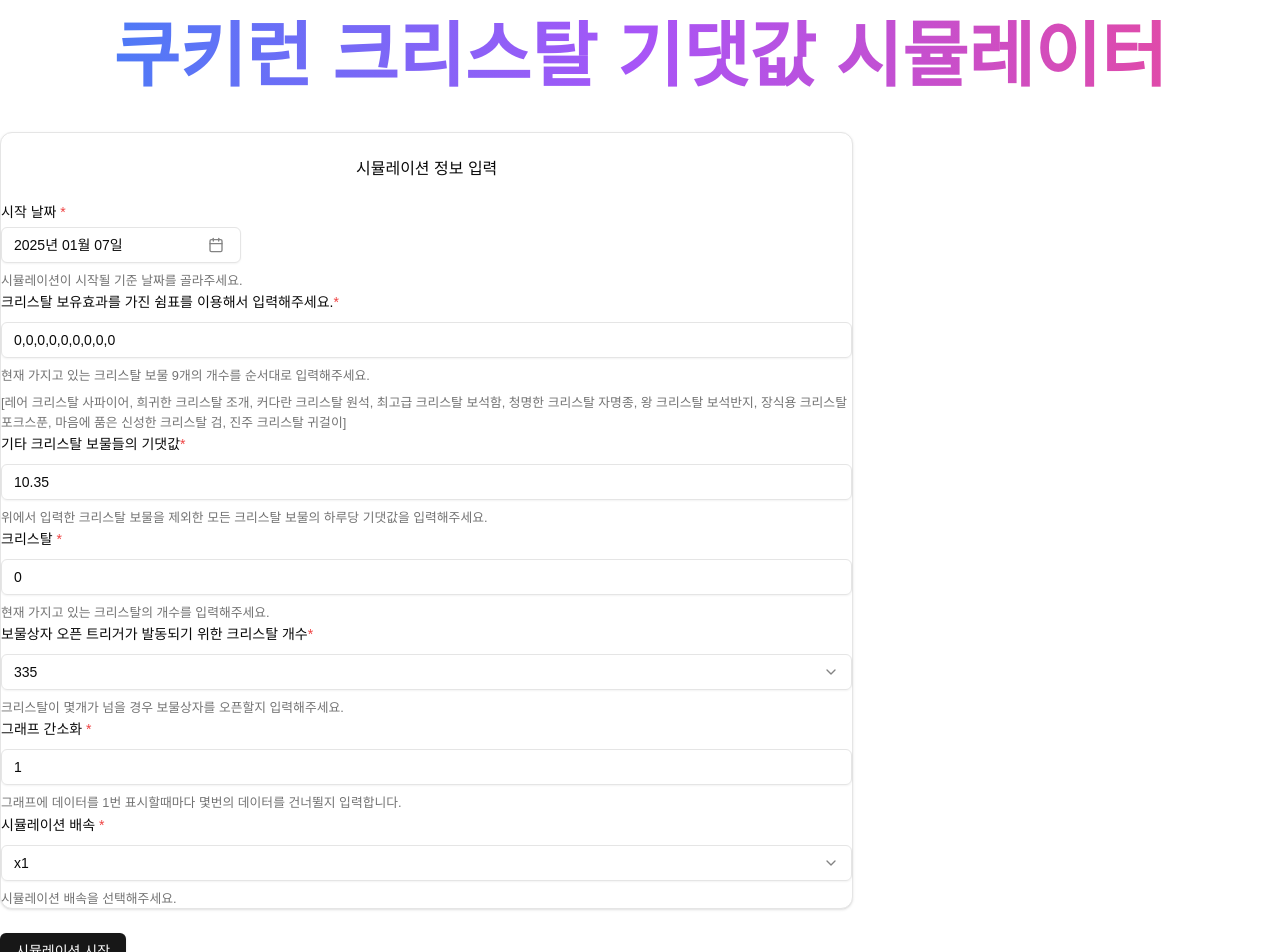
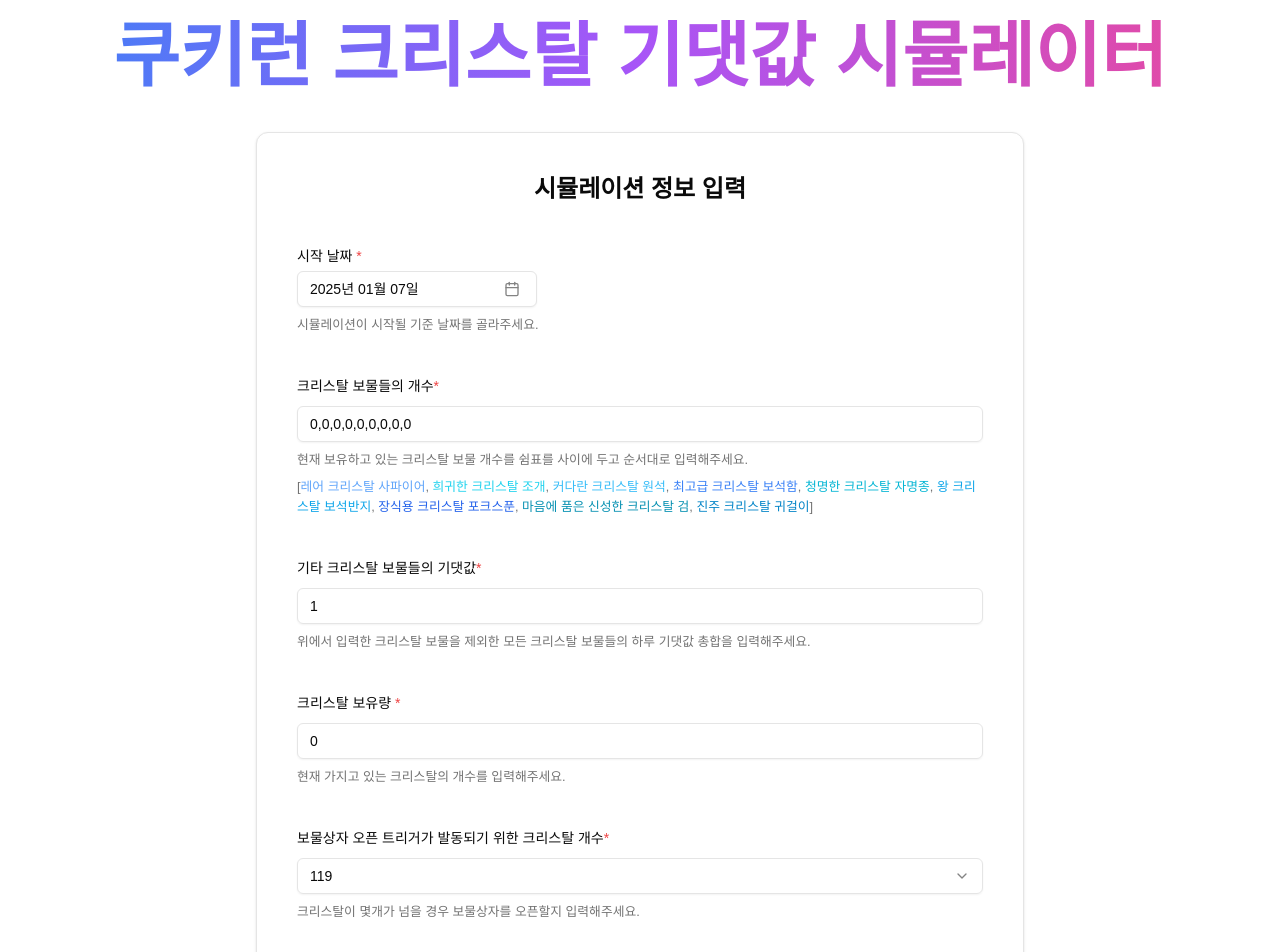
Before and after one commit to syki66/cookierun-crystal-simulator, a Next.js app: page /simulator/ready in a window 1280 px wide. Shown: the top 952 px of the page. Built offline with nearby package versions, Linux system fonts and the light colour scheme.

Commit message:
style: 시뮬레이터 준비 페이지 tailwind 적용, 문구 변경

```diff
--- a/app/page.tsx
+++ b/app/page.tsx
@@ -10,7 +10,9 @@ export default function Home() {
         </h1>
         <div>
           <Button className="inline">
-            <Link href="/simulator">쿠키런 보물 뽑기 시뮬레이터 바로가기</Link>
+            <Link href="/simulator/ready">
+              쿠키런 보물 뽑기 시뮬레이터 바로가기
+            </Link>
           </Button>
         </div>
         <div>
--- a/app/simulator/ready/page.tsx
+++ b/app/simulator/ready/page.tsx
@@ -95,8 +95,8 @@ export default function InputForm() {
       date: new Date(),
       currentCrystals: 0,
       crystals: '0,0,0,0,0,0,0,0,0',
-      defaultCrystal: '10.35',
-      threshold: '3',
+      defaultCrystal: '1',
+      threshold: '1',
       skip: 1,
       speed: '1',
     },
@@ -118,20 +118,28 @@ export default function InputForm() {
     );
   };
 
+  // 말 다듬고 커밋하기
   return (
+    <div className="max-w-screen-md mx-auto">
       <Form {...form}>
-      <form onSubmit={form.handleSubmit(onSubmit)} className="w-2/3 space-y-6">
-        <Card>
-          <CardHeader className="text-center">시뮬레이션 정보 입력</CardHeader>
+        <form onSubmit={form.handleSubmit(onSubmit)}>
+          <Card className="p-10">
+            <CardHeader className="text-center text-2xl font-semibold pt-0">
+              시뮬레이션 정보 입력
+            </CardHeader>
+
             <FormField
               control={form.control}
               name="date"
               render={({ field }) => (
-              <FormItem className="flex flex-col">
+                <FormItem className="flex flex-col mt-5 mb-10">
                   <FormLabel>
                     시작 날짜 <span className="text-red-500">*</span>
                   </FormLabel>
-                <Popover open={isCalendarOpen} onOpenChange={setIsCalendarOpen}>
+                  <Popover
+                    open={isCalendarOpen}
+                    onOpenChange={setIsCalendarOpen}
+                  >
                     <PopoverTrigger asChild>
                       <FormControl>
                         <Button
@@ -177,23 +185,47 @@ export default function InputForm() {
               control={form.control}
               name="crystals"
               render={({ field }) => (
-              <FormItem>
+                <FormItem className="mb-10">
                   <FormLabel>
-                  크리스탈 보유효과를 가진 쉼표를 이용해서 입력해주세요.
+                    크리스탈 보물들의 개수
                     <span className="text-red-500">*</span>
                   </FormLabel>
                   <FormControl>
-                  <Input placeholder="각각의 개수를 입력해주세요." {...field} />
+                    <Input
+                      placeholder="각각의 개수를 쉼표를 사이에 두고 입력해주세요."
+                      {...field}
+                    />
                   </FormControl>
                   <FormDescription>
-                  현재 가지고 있는 크리스탈 보물 9개의 개수를 순서대로
-                  입력해주세요.
+                    현재 보유하고 있는 크리스탈 보물 개수를 쉼표를 사이에 두고
+                    순서대로 입력해주세요.
                   </FormDescription>
                   <FormDescription>
-                  [레어 크리스탈 사파이어, 희귀한 크리스탈 조개, 커다란 크리스탈
-                  원석, 최고급 크리스탈 보석함, 청명한 크리스탈 자명종, 왕
-                  크리스탈 보석반지, 장식용 크리스탈 포크스푼, 마음에 품은
-                  신성한 크리스탈 검, 진주 크리스탈 귀걸이]
+                    [
+                    <span className="text-blue-400">
+                      레어 크리스탈 사파이어
+                    </span>
+                    ,{' '}
+                    <span className="text-cyan-400">희귀한 크리스탈 조개</span>,{' '}
+                    <span className="text-sky-400">커다란 크리스탈 원석</span>,{' '}
+                    <span className="text-blue-500">
+                      최고급 크리스탈 보석함
+                    </span>
+                    ,{' '}
+                    <span className="text-cyan-500">
+                      청명한 크리스탈 자명종
+                    </span>
+                    , <span className="text-sky-500">왕 크리스탈 보석반지</span>
+                    ,{' '}
+                    <span className="text-blue-600">
+                      장식용 크리스탈 포크스푼
+                    </span>
+                    ,{' '}
+                    <span className="text-cyan-600">
+                      마음에 품은 신성한 크리스탈 검
+                    </span>
+                    , <span className="text-sky-600">진주 크리스탈 귀걸이</span>
+                    ]
                   </FormDescription>
                   <FormMessage />
                 </FormItem>
@@ -204,17 +236,20 @@ export default function InputForm() {
               control={form.control}
               name="defaultCrystal"
               render={({ field }) => (
-              <FormItem>
+                <FormItem className="mb-10">
                   <FormLabel>
                     기타 크리스탈 보물들의 기댓값
                     <span className="text-red-500">*</span>
                   </FormLabel>
                   <FormControl>
-                  <Input placeholder="기타 크리스탈 기댓값" {...field} />
+                    <Input
+                      placeholder="기타 크리스탈 기댓값 입력 (ex. 출석시 1크리스탈, 70레벨 크리스탈 보물 등)"
+                      {...field}
+                    />
                   </FormControl>
                   <FormDescription>
-                  위에서 입력한 크리스탈 보물을 제외한 모든 크리스탈 보물의
-                  하루당 기댓값을 입력해주세요.
+                    위에서 입력한 크리스탈 보물을 제외한 모든 크리스탈 보물들의
+                    하루 기댓값 총합을 입력해주세요.
                   </FormDescription>
                   <FormMessage />
                 </FormItem>
@@ -225,13 +260,13 @@ export default function InputForm() {
               control={form.control}
               name="currentCrystals"
               render={({ field }) => (
-              <FormItem>
+                <FormItem className="mb-10">
                   <FormLabel>
-                  크리스탈 <span className="text-red-500">*</span>
+                    크리스탈 보유량 <span className="text-red-500">*</span>
                   </FormLabel>
                   <FormControl>
                     <Input
-                    placeholder="크리스탈 개수 입력"
+                      placeholder="크리스탈 보유 개수 입력"
                       {...field}
                       onChange={(e) => {
                         const value = e.target.value;
@@ -257,7 +292,7 @@ export default function InputForm() {
               control={form.control}
               name="threshold"
               render={({ field }) => (
-              <FormItem>
+                <FormItem className="mb-10">
                   <FormLabel>
                     보물상자 오픈 트리거가 발동되기 위한 크리스탈 개수
                     <span className="text-red-500">*</span>
@@ -286,7 +321,8 @@ export default function InputForm() {
                     </SelectContent>
                   </Select>
                   <FormDescription>
-                  크리스탈이 몇개가 넘을 경우 보물상자를 오픈할지 입력해주세요.
+                    크리스탈이 몇개가 넘을 경우 보물상자를 오픈할지
+                    입력해주세요.
                   </FormDescription>
                   <FormMessage />
                 </FormItem>
@@ -297,13 +333,13 @@ export default function InputForm() {
               control={form.control}
               name="skip"
               render={({ field }) => (
-              <FormItem>
+                <FormItem className="mb-10">
                   <FormLabel>
-                  그래프 간소화 <span className="text-red-500">*</span>
+                    그래프 축약 <span className="text-red-500">*</span>
                   </FormLabel>
                   <FormControl>
                     <Input
-                    placeholder="건너뛸 데이터량 입력"
+                      placeholder="자연수 입력"
                       {...field}
                       onChange={(e) => {
                         const value = e.target.value;
@@ -318,8 +354,7 @@ export default function InputForm() {
                     />
                   </FormControl>
                   <FormDescription>
-                  그래프에 데이터를 1번 표시할때마다 몇번의 데이터를 건너뛸지
-                  입력합니다.
+                    몇 일마다 그래프에 데이터를 표기할지 선택해주세요.
                   </FormDescription>
                   <FormMessage />
                 </FormItem>
@@ -330,7 +365,7 @@ export default function InputForm() {
               control={form.control}
               name="speed"
               render={({ field }) => (
-              <FormItem>
+                <FormItem className="mb-10">
                   <FormLabel>
                     시뮬레이션 배속 <span className="text-red-500">*</span>
                   </FormLabel>
@@ -360,8 +395,14 @@ export default function InputForm() {
             />
           </Card>
 
-        <Button type="submit">시뮬레이션 시작</Button>
+          <Button
+            type="submit"
+            className="w-full h-16 my-10 text-white text-4xl bg-gradient-to-r from-purple-400 via-pink-500 to-red-500 hover:from-purple-500 hover:via-pink-600 hover:to-red-600"
+          >
+            시뮬레이션 시작하기
+          </Button>
         </form>
       </Form>
+    </div>
   );
 }
```
Lines whose indentation alone changed are shown as unchanged.
